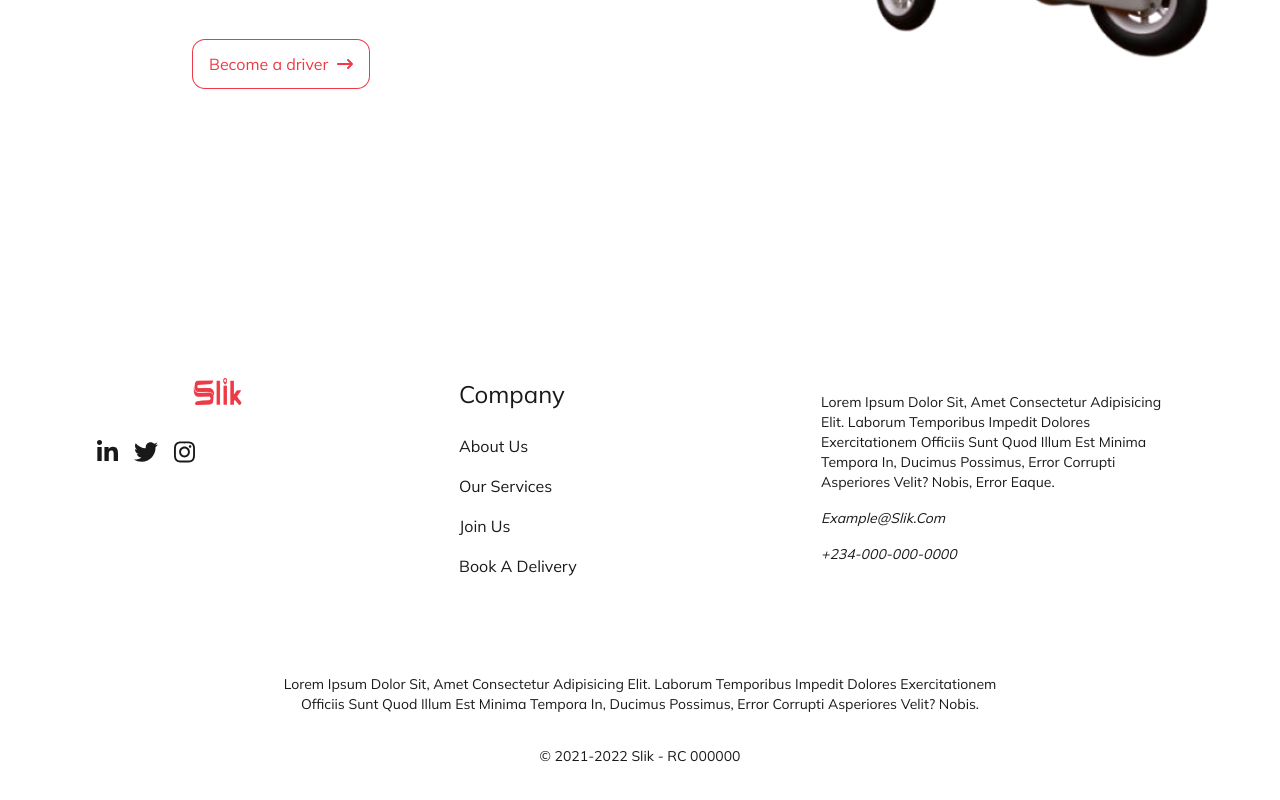
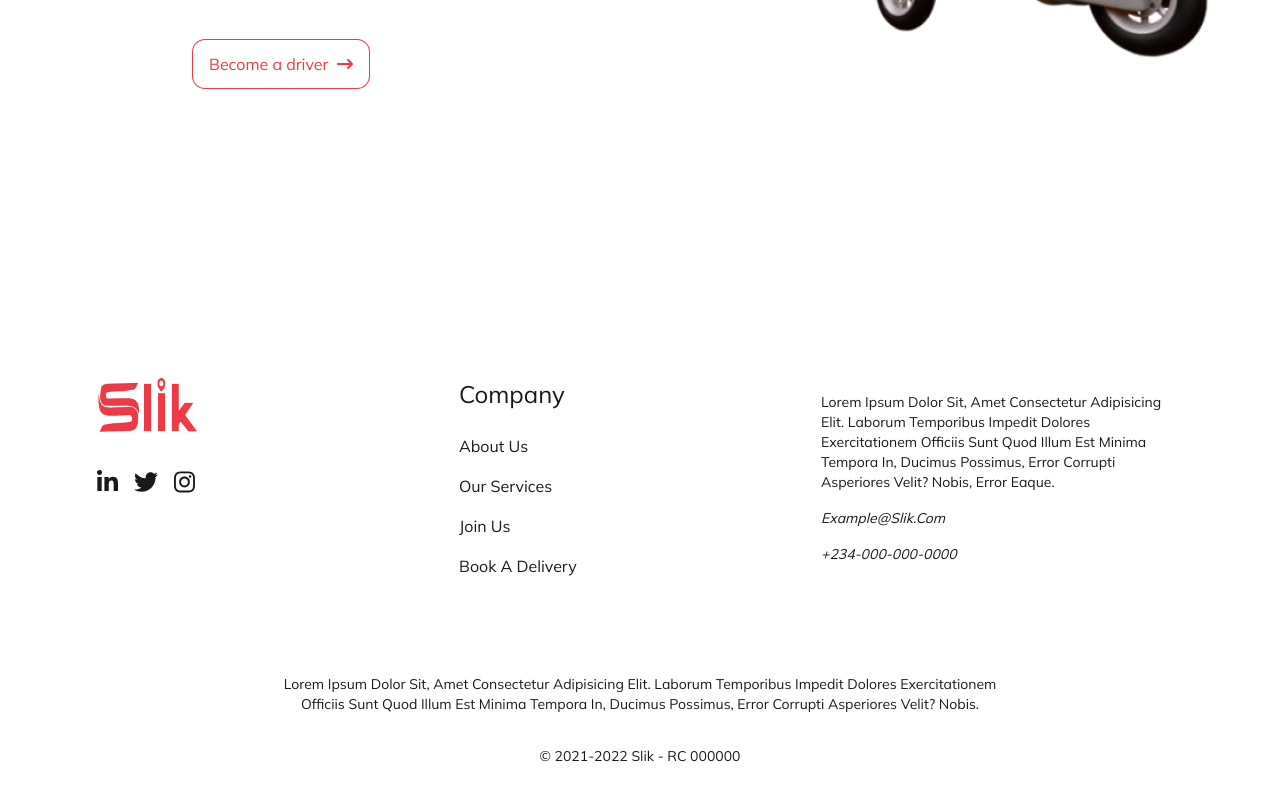
Before and after one commit to timmy-oss/slik, a Next.js app: page / in a window 1280 px wide. Shown: the part 4062-4862 px from the top of the page. Built offline with nearby package versions, Linux system fonts and the light colour scheme.

Commit message:
UI IMprov.

```diff
--- a/components/Home.jsx
+++ b/components/Home.jsx
@@ -227,7 +227,7 @@ export default function Home(props) {
             return (
               <div
                 key={i}
-                className="white py-[46px] dark:bg-[#111315] flex  min-h-[290px] flex-1  flex-col justify-start bg-white px-[34px]"
+                className="white w-[95%] mx-auto md:mx-0 md:w-full py-[46px] dark:bg-[#111315] flex  min-h-[290px] flex-1  flex-col justify-start bg-white px-[34px]"
               >
                 <div className="rounded-[10px] dark:hidden">
                   <Image
@@ -416,19 +416,18 @@ export default function Home(props) {
       >
         <div className="flex  flex-col md:flex-row justify-center md:justify-between space-y-8 md:space-y-0">
           <div className="self-center  lg:self-start  flex-1 flex flex-row lg:flex-col w-full justify-between lg:justify-center lg:space-y-8">
-            <div className="flex  flex-row justify-start items-start">
+            <div className="flex self-start  flex-row justify-start items-start">
               <Image
                 src="/assets/Slik-Logo-horizontal-web.png"
                 layout="intrinsic"
-                width="50"
+                width="100"
                 height="50"
                 alt="slik logo white"
                 objectFit="contain"
-                className="rounded-[10px] ml-24"
               />
             </div>
 
-            <div className="text-black/90   dark:text-white   self-start  lg:self-center space-x-8 text-2xl flex flex-row justify-end lg:justify-start  w-full lg:space-x-4 ">
+            <div className="text-black/90   dark:text-white   self-center  lg:self-center space-x-8 text-2xl flex flex-row justify-end lg:justify-start  w-full lg:space-x-4 ">
               <FontAwesomeIcon icon={faLinkedinIn} className="cursor-pointer" />
               <FontAwesomeIcon icon={faTwitter} className="cursor-pointer" />
               <FontAwesomeIcon icon={faInstagram} className="cursor-pointer" />
```
